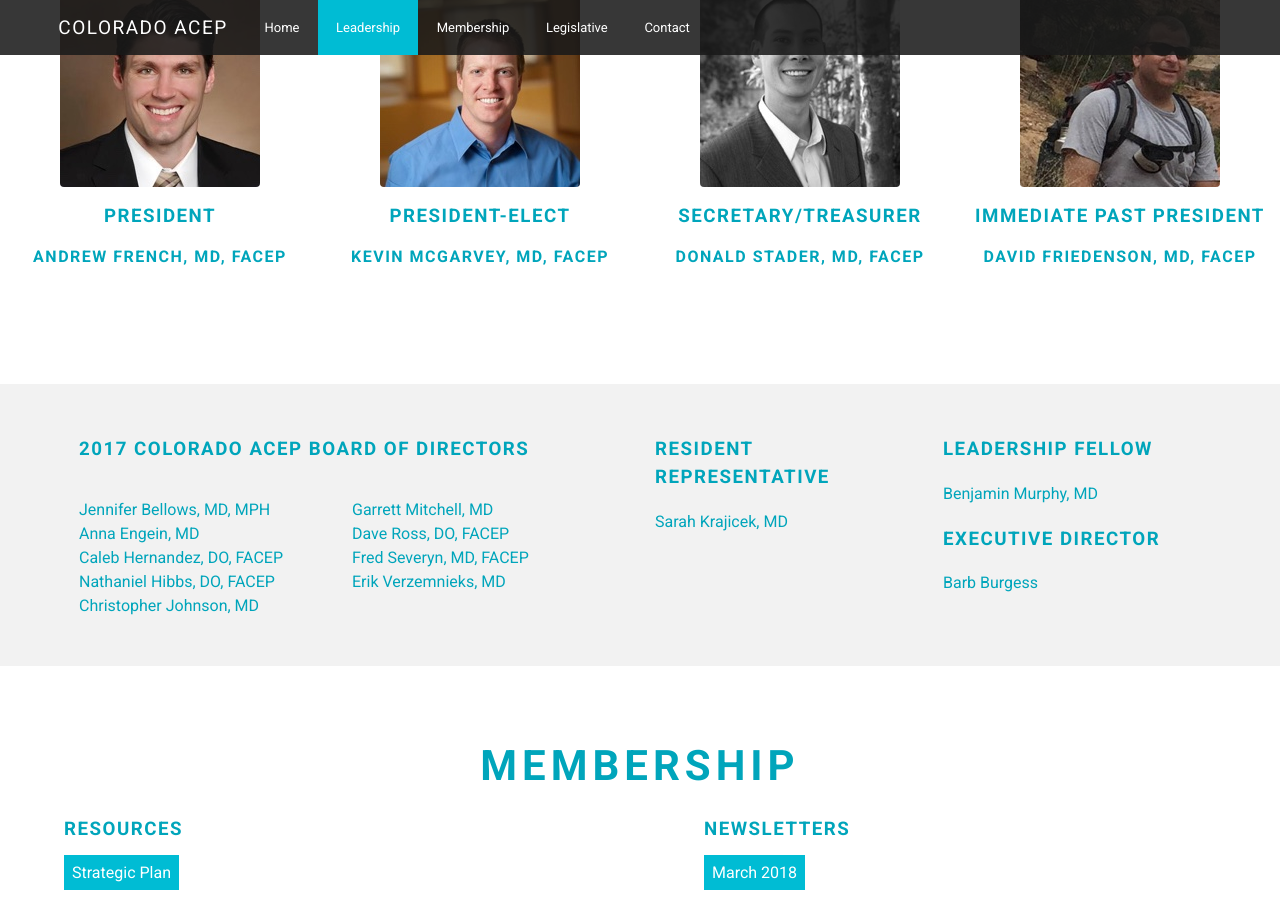
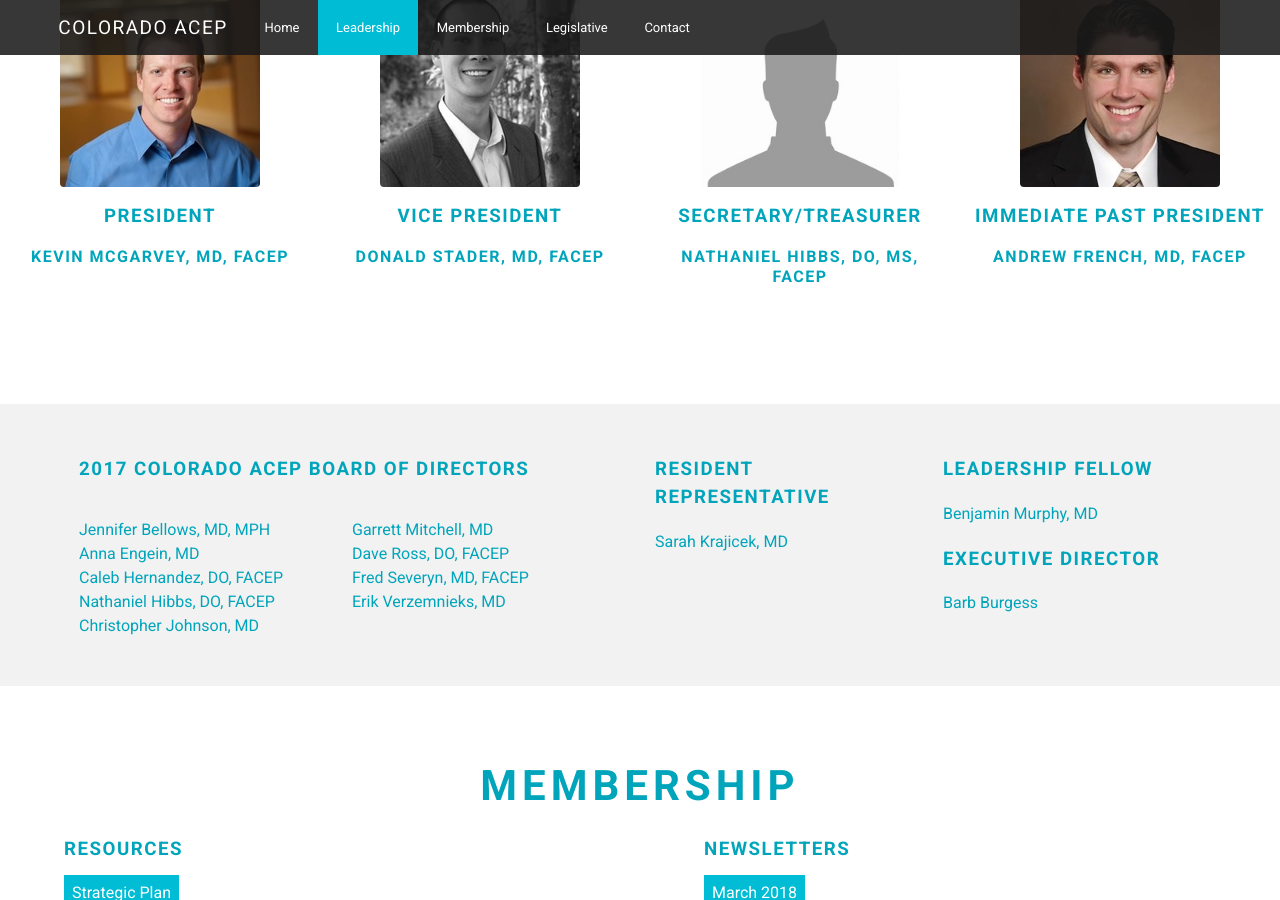
Before and after one commit to pebutler3/coacep, a Jekyll site: the page built from index.html, in a window 1280 px wide and 900 px high, scrolled down 1713 px. Built offline with Jekyll 4.4.1, drawn with Linux system fonts in a browser that asks for light colours.

Commit message:
This commit updates leadership roles.

```diff
--- a/_includes/leadership.html
+++ b/_includes/leadership.html
@@ -2,24 +2,24 @@
   <h2>Leadership</h2>
   <section class="main-leadership">
     <div>
-      <img src="docs/leadership/french.jpg" alt="Andrew French, MD, FACEP">
+      <img src="docs/leadership/mcgarvey.jpg" alt="Kevin McGarvey, MD, MBA FACEP">
       <h3>President</h3>
-      <h4>Andrew French, MD, FACEP</h4>
-    </div>
-    <div>
-      <img src="docs/leadership/mcgarvey.jpg" alt="Kevin McGarvey, MD, MBA FACEP">
-      <h3>President-Elect</h3>
       <h4>Kevin McGarvey, MD, FACEP</h4>
     </div>
     <div>
-      <img src="docs/leadership/stader.jpg" alt="Kevin McGarvey, MD, MBA FACEP">
-      <h3>Secretary/Treasurer</h3>
+      <img src="docs/leadership/stader.jpg" alt="Andrew French, MD, FACEP">
+      <h3>Vice President</h3>
       <h4>Donald Stader, MD, FACEP</h4>
     </div>
     <div>
-      <img src="docs/leadership/friedenson.jpg" alt="David Friedenson, MD, FACEP">
+      <img src="./img/avatar.jpg" alt="Nathaniel Hibbs, DO, MS, FACEP" style="height: 200px;">
+      <h3>Secretary/Treasurer</h3>
+      <h4>Nathaniel Hibbs, DO, MS, FACEP</h4>
+    </div>
+    <div>
+      <img src="docs/leadership/french.jpg" alt="Andrew French, MD, FACEP">
       <h3>Immediate Past President</h3>
-      <h4>David Friedenson, MD, FACEP</h4>
+      <h4>Andrew French, MD, FACEP</h4>
     </div>
   </section>
 </article>
```
Also changed, not shown: _includes/legislative.html (added, +29 -0 lines), img/avatar.jpg (added), img/hero-lg.jpg (added), img/hero_new.jpg (added), img/hero_new.png (added).
